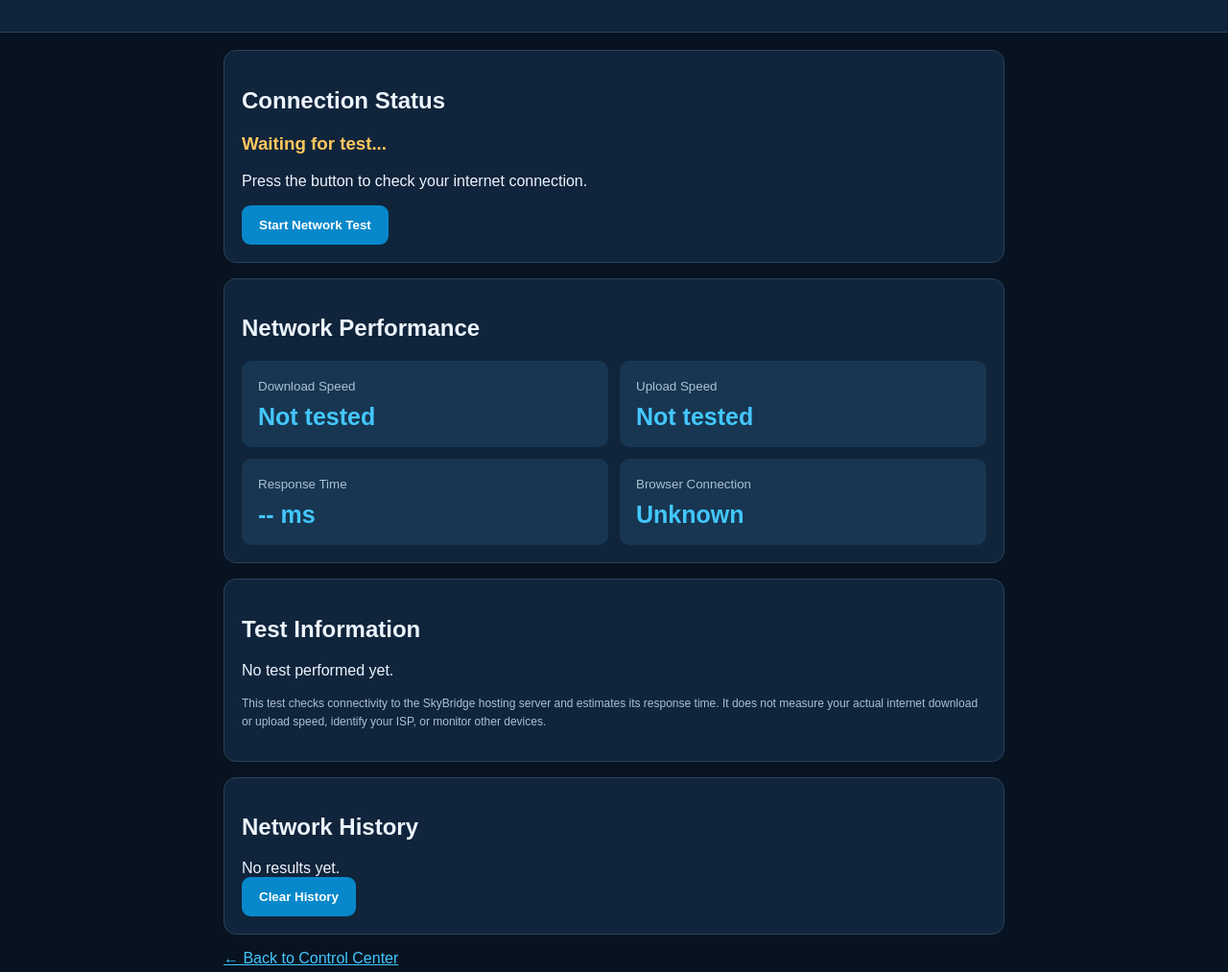
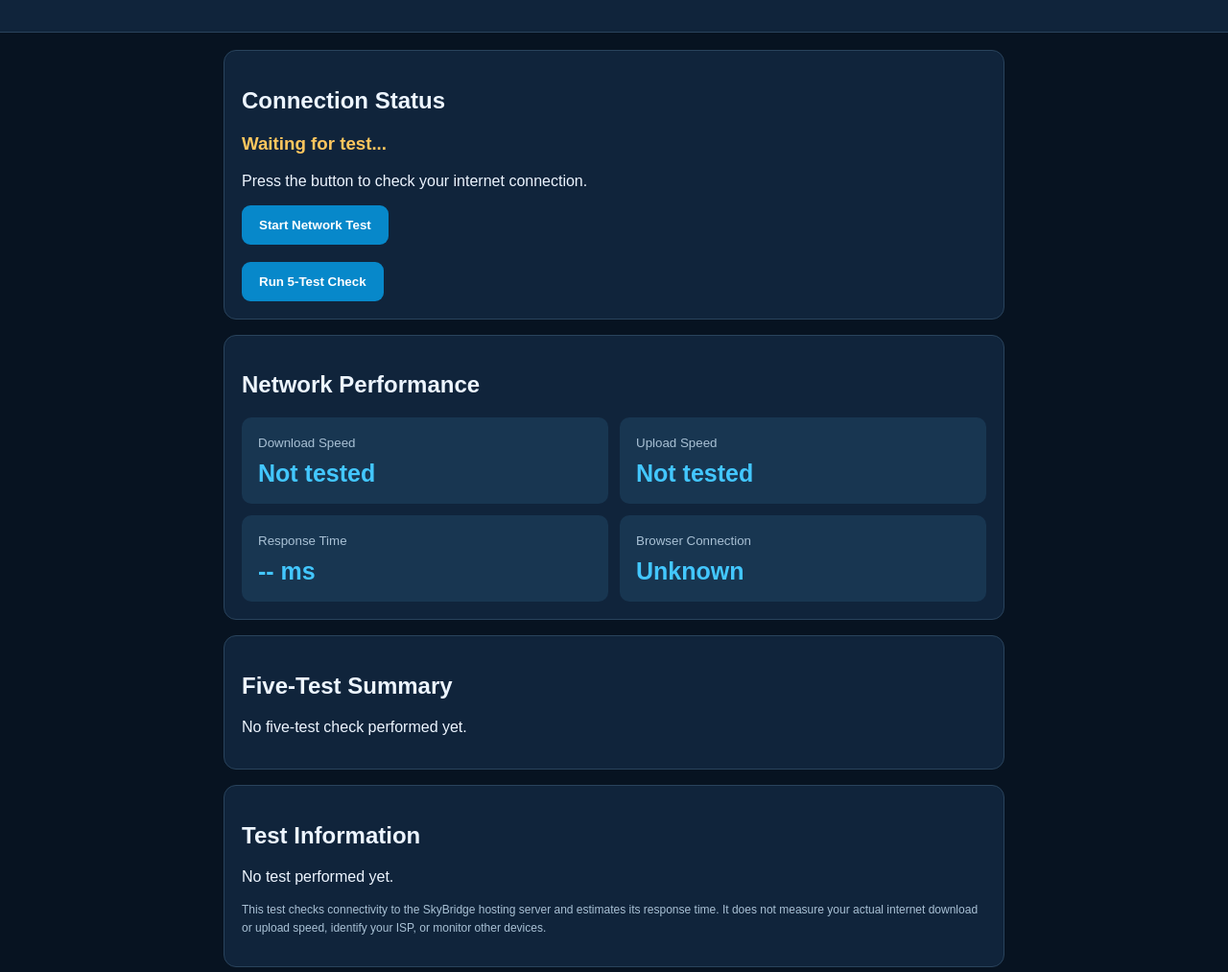
Before and after one commit to gratseroy97-creator/skybridge-networks, a plain HTML site: page monitor.html in a window 1280 px wide. Shown: the part 84-1097 px from the top of the page at 96% size. Drawn offline with Linux system fonts and the light colour scheme.

Commit message:
Update monitor.html

```diff
--- a/monitor.html
+++ b/monitor.html
@@ -122,6 +122,10 @@ Press the button to check your internet connection.
 <button id="testButton" onclick="runTest()">
 Start Network Test
 </button>
+ <br><br>
+<button id="fiveTestButton" onclick="runFiveTests()">
+ Run 5-Test Check
+</button>
 </section>
 
 <section class="card">
@@ -150,6 +154,12 @@ Start Network Test
 </div>
 
 </div>
+</section>
+<section class="card">
+ <h2>Five-Test Summary</h2>
+ <p id="fiveSummary">
+ No five-test check performed yet.
+ </p>
 </section>
 
 <section class="card">
@@ -296,6 +306,78 @@ async function runTest(){
 
 }
 
+async function runFiveTests(){
+
+ const button = $("fiveTestButton");
+ const results = [];
+
+ button.disabled = true;
+ button.textContent = "Running 5 Tests...";
+
+ $("fiveSummary").textContent =
+  "Starting five connection checks...";
+
+ try{
+
+  for(let i = 1; i <= 5; i++){
+
+   $("fiveSummary").textContent =
+    "Running test " + i + " of 5...";
+
+   await runTest();
+
+   if($("status").textContent === "CONNECTION AVAILABLE"){
+
+    const value = parseInt(
+     $("latency").textContent,
+     10
+    );
+
+    if(Number.isFinite(value)){
+     results.push(value);
+    }
+
+   }
+
+   if(i < 5){
+    await new Promise(resolve =>
+     setTimeout(resolve, 1000)
+    );
+   }
+
+  }
+
+  if(results.length === 0){
+
+   $("fiveSummary").textContent =
+    "All five tests failed. Please check your connection and try again.";
+
+  }else{
+
+   const average = Math.round(
+    results.reduce((a,b) => a + b, 0) /
+    results.length
+   );
+
+   const fastest = Math.min(...results);
+   const slowest = Math.max(...results);
+
+   $("fiveSummary").textContent =
+    "Successful tests: " + results.length +
+    " of 5 | Average: " + average + " ms" +
+    " | Fastest: " + fastest + " ms" +
+    " | Slowest: " + slowest + " ms";
+
+  }
+
+ }finally{
+
+  button.disabled = false;
+  button.textContent = "Run 5-Test Check";
+
+ }
+
+}
 function saveHistory(result){
 
  try{
```
